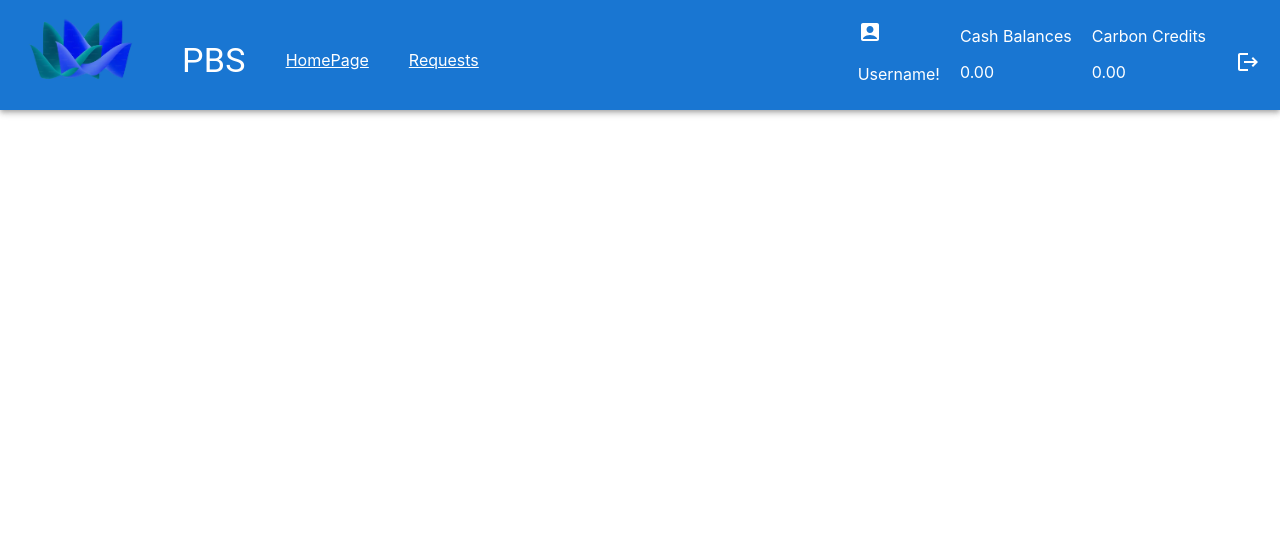
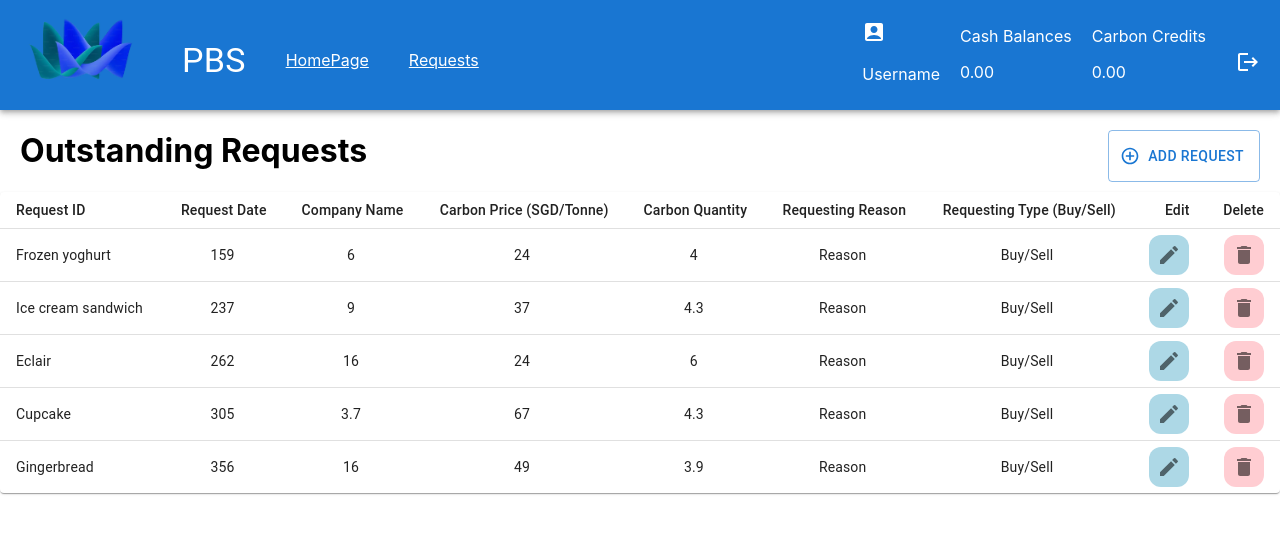
Before and after one commit to chao890/TT1_4, a React (Create React App) app in the folder frontend/: page /temp in a window 1280 px wide. Shown: the top 534 px of the page. Built offline with nearby package versions, Linux system fonts and the light colour scheme.

Commit message:
Landing Page frame

```diff
--- a/frontend/src/Home.jsx
+++ b/frontend/src/Home.jsx
@@ -1,11 +1,12 @@
 import React from "react";
 import Navbar from "./components/Navbar.jsx";
-
+import OutstandingRequests from "./components/OutstandingRequests.jsx";
 
 const Home = () => {
   return(
     <div>
       <Navbar />
+      <OutstandingRequests />
     </div>
   );
 
--- a/frontend/src/components/Navbar.jsx
+++ b/frontend/src/components/Navbar.jsx
@@ -29,7 +29,7 @@ const Navbar = () => {
         <Typography variant="h7" component="div" sx={{display: "inline-block", marginTop:"10px"}}>
             <div sx={{display: "inline-block"}}>
              <AccountBoxIcon />
-             <p>Username!</p>
+             <p>Username</p>
             </div>
         </Typography>
     </div>
--- /dev/null
+++ b/frontend/src/components/OutstandingRequests.jsx
@@ -0,0 +1,66 @@
+import React from "react";
+import {Box} from "@mui/system";
+import { Container } from "@mui/system";
+import Table from '@mui/material/Table';
+import TableBody from '@mui/material/TableBody';
+import TableCell from '@mui/material/TableCell';
+import TableContainer from '@mui/material/TableContainer';
+import TableHead from '@mui/material/TableHead';
+import TableRow from '@mui/material/TableRow';
+import Paper from '@mui/material/Paper';
+import RowItem from "./RowItem";
+import { Button } from "@mui/material";
+import AddCircleOutlineIcon from '@mui/icons-material/AddCircleOutline';
+
+
+function createData(name, calories, fat, carbs, protein) {
+  return { name, calories, fat, carbs, protein };
+}
+
+const rows = [
+  createData('Frozen yoghurt', 159, 6.0, 24, 4.0),
+  createData('Ice cream sandwich', 237, 9.0, 37, 4.3),
+  createData('Eclair', 262, 16.0, 24, 6.0),
+  createData('Cupcake', 305, 3.7, 67, 4.3),
+  createData('Gingerbread', 356, 16.0, 49, 3.9),
+];
+
+
+const OutstandingRequests=()=>{
+  return (
+    <>
+    <Box display="flex">
+    <h1 style={{textAlign: "left", marginLeft: "20px"}}>
+        Outstanding Requests
+    </h1>
+    <Button variant="outlined" startIcon={<AddCircleOutlineIcon />}align="right" style={{marginLeft: "auto", marginRight: "20px", marginTop: "20px", marginBottom: "10px"}}>
+        Add Request
+    </Button>
+    </Box>
+    <TableContainer component={Paper}>
+      <Table sx={{ minWidth: 650 }} size="small" aria-label="a dense table">
+        <TableHead>
+          <TableRow>
+            <TableCell>Request ID </TableCell>
+            <TableCell align="right">Request Date</TableCell>
+            <TableCell align="right">Company Name </TableCell>
+            <TableCell align="right">Carbon Price&nbsp;(SGD/Tonne)</TableCell>
+            <TableCell align="right">Carbon Quantity</TableCell>
+            <TableCell align="right">Requesting Reason</TableCell>
+            <TableCell align="right">Requesting Type (Buy/Sell) </TableCell>
+            <TableCell align="right" sx={{marginLeft:"-10px"}} > Edit </TableCell>
+            <TableCell align="right"> Delete</TableCell>
+          </TableRow>
+        </TableHead>
+        <TableBody>
+          {rows.map((row) => (
+            <RowItem row={row} />
+          ))}
+        </TableBody>
+      </Table>
+    </TableContainer>
+    </>
+  );
+}
+
+export default OutstandingRequests;
--- /dev/null
+++ b/frontend/src/components/RowItem.jsx
@@ -0,0 +1,44 @@
+import React from "react";import TableCell from '@mui/material/TableCell';
+import TableRow from '@mui/material/TableRow';
+import DeleteIcon from '@mui/icons-material/Delete';
+import EditIcon from '@mui/icons-material/Edit';
+import { Box, IconButton
+ } from "@mui/material";
+
+const RowItem = ({row}) => {
+    return(
+        <TableRow
+          key={row.name}
+          sx={{ '&:last-child td, &:last-child th': { border: 0 } }}
+        >
+          <TableCell component="th" scope="row">
+            {row.name}
+          </TableCell>
+          <TableCell align="center">{row.calories}</TableCell>
+          <TableCell align="center">{row.fat}</TableCell>
+          <TableCell align="center">{row.carbs}</TableCell>
+          <TableCell align="center">{row.protein}</TableCell>
+
+          <TableCell align="center">Reason</TableCell>
+          <TableCell align="center">Buy/Sell</TableCell>
+
+          <TableCell align="right">{<Box sx={{ width: 40, height: 40, backgroundColor: '#ADD8E6', borderRadius: '12px', marginLeft: "auto" }}>
+                    <IconButton>
+                     <EditIcon />
+                    </IconButton>
+                    </Box>}
+          </TableCell>
+
+          <TableCell align="right">{<Box sx={{ width: 40, height: 40, backgroundColor: '#FFCDD2', borderRadius: '12px', marginLeft: "auto" }}>
+                    <IconButton>
+                     <DeleteIcon />
+                    </IconButton>
+          </Box>}
+          </TableCell>
+
+        </TableRow>
+    );
+
+}
+
+export default RowItem;
```
